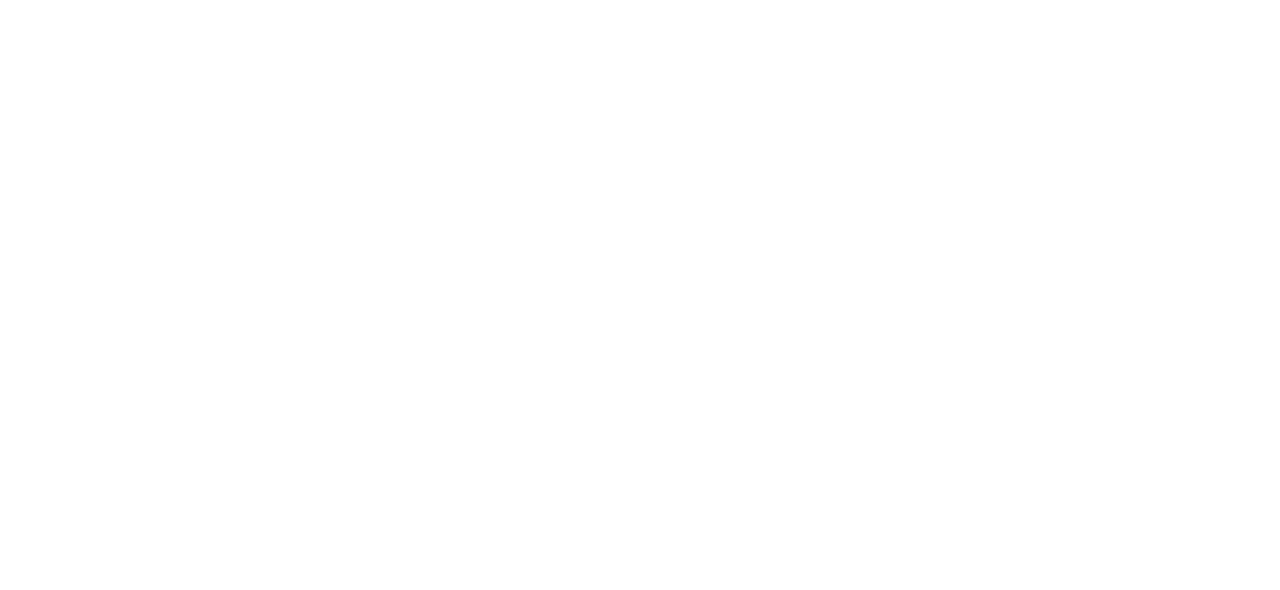
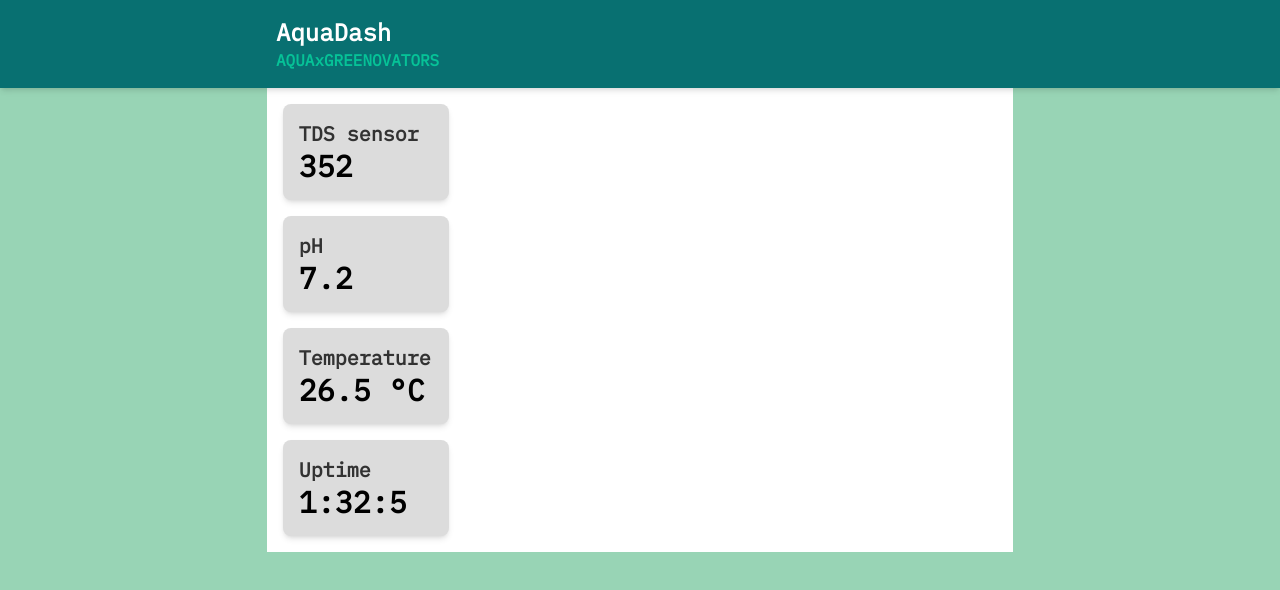
Before and after one commit to theluqmn/aquadash, a plain HTML site: page index.html in a window 1280 px wide. Drawn offline with nearby package versions, Linux system fonts and the light colour scheme.

Commit message:
some stuff

```diff
--- a/index.html
+++ b/index.html
@@ -2,6 +2,53 @@
 <html lang="en">
     <head>
         <title>AquaDash</title>
+
+        <!-- IBM Plex Mono font -->
+        <link href="https://fonts.googleapis.com/css2?family=IBM+Plex+Mono&display=swap" rel="stylesheet" />
+
+        <!-- tailwind css -->
+        <script src="https://cdn.tailwindcss.com"></script>
+        <script>
+            tailwind.config = {
+                theme: {
+                    extend: { fontFamily: { mono: ['"IBM Plex Mono"', 'monospace'] }}
+                }
+            }
+        </script>
     </head>
-    <body></body>
+
+    <body class="bg-[rgb(152,212,181)] font-mono w-full h-full">
+        <header class="sticky top-0 z-50 p-4 w-full bg-[rgb(8,112,113)] shadow-md">
+            <div class="flex flex-col md:w-7/12 mx-auto">
+                <p class="text-2xl text-white font-bold">AquaDash</p>
+                <p class="text-base text-[rgb(6,194,151)] font-bold">AQUAxGREENOVATORS</p>
+            </div>
+        </header>
+
+        <main class="p-4 w-full h-full md:w-7/12 mx-auto bg-white">
+            <div class="grid grid-cols grid-cols-4 gap-4">
+                <div class="flex flex-col gap-4">
+                    <div class="bg-[rgb(220,220,220)] p-4 flex flex-col font-bold rounded-lg shadow-md">
+                        <p class="text-xl text-[rgb(50,50,50)]">TDS sensor</p>
+                        <p id="tds" class="text-3xl text-black">352</p>
+                    </div>
+
+                    <div class="cols-span-2 bg-[rgb(220,220,220)] p-4 flex flex-col font-bold rounded-lg shadow-md">
+                        <p class="text-xl text-[rgb(50,50,50)]">pH</p>
+                        <p id="pH" class="text-3xl text-black">7.2</p>
+                    </div>
+
+                    <div class="cols-span-2 bg-[rgb(220,220,220)] p-4 flex flex-col font-bold rounded-lg shadow-md">
+                        <p class="text-xl text-[rgb(50,50,50)]">Temperature</p>
+                        <p id="temperature" class="text-3xl text-black">26.5 °C</p>
+                    </div>
+
+                    <div class="cols-span-2 bg-[rgb(220,220,220)] p-4 flex flex-col font-bold rounded-lg shadow-md">
+                        <p class="text-xl text-[rgb(50,50,50)]">Uptime</p>
+                        <p id="uptime" class="text-3xl text-black">1:32:5</p>
+                    </div>
+                </div>
+            </div>
+        </main>
+    </body>
 </html>
```
Also changed, not shown: 1 other file.
